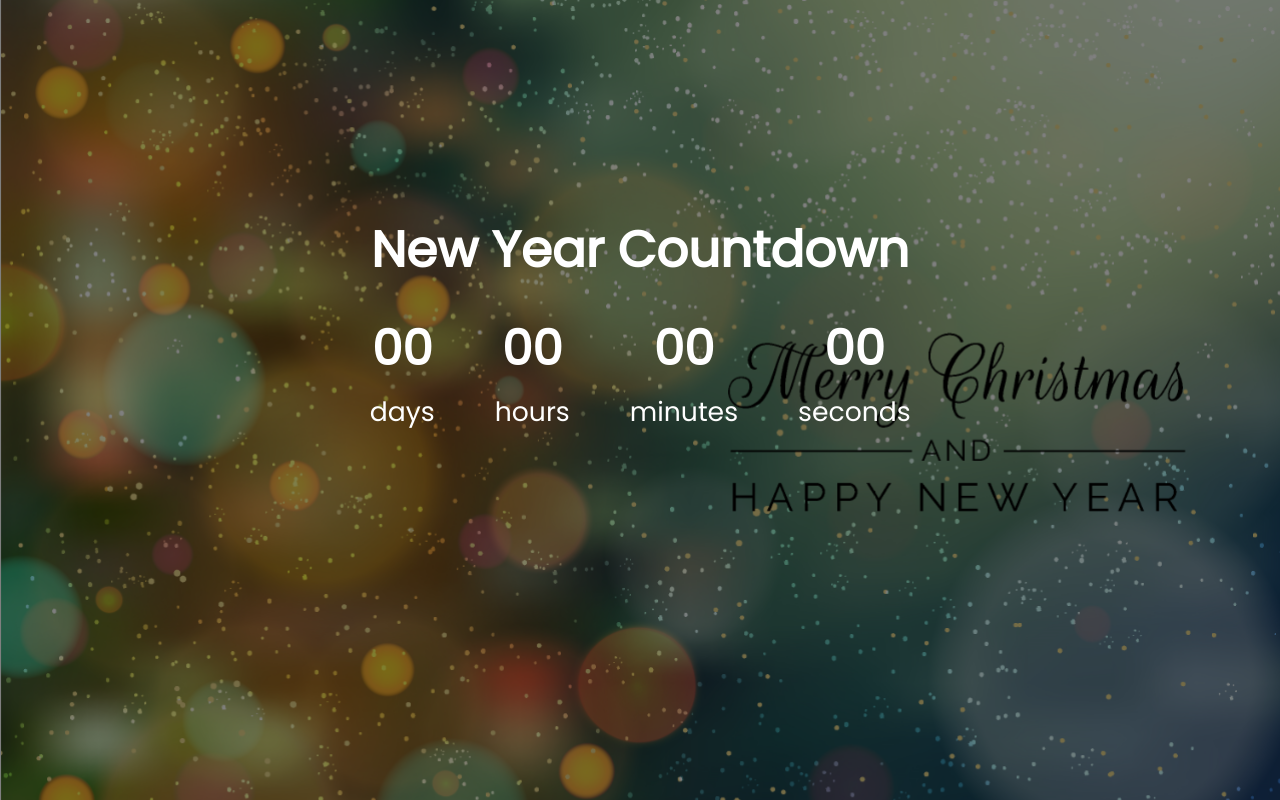
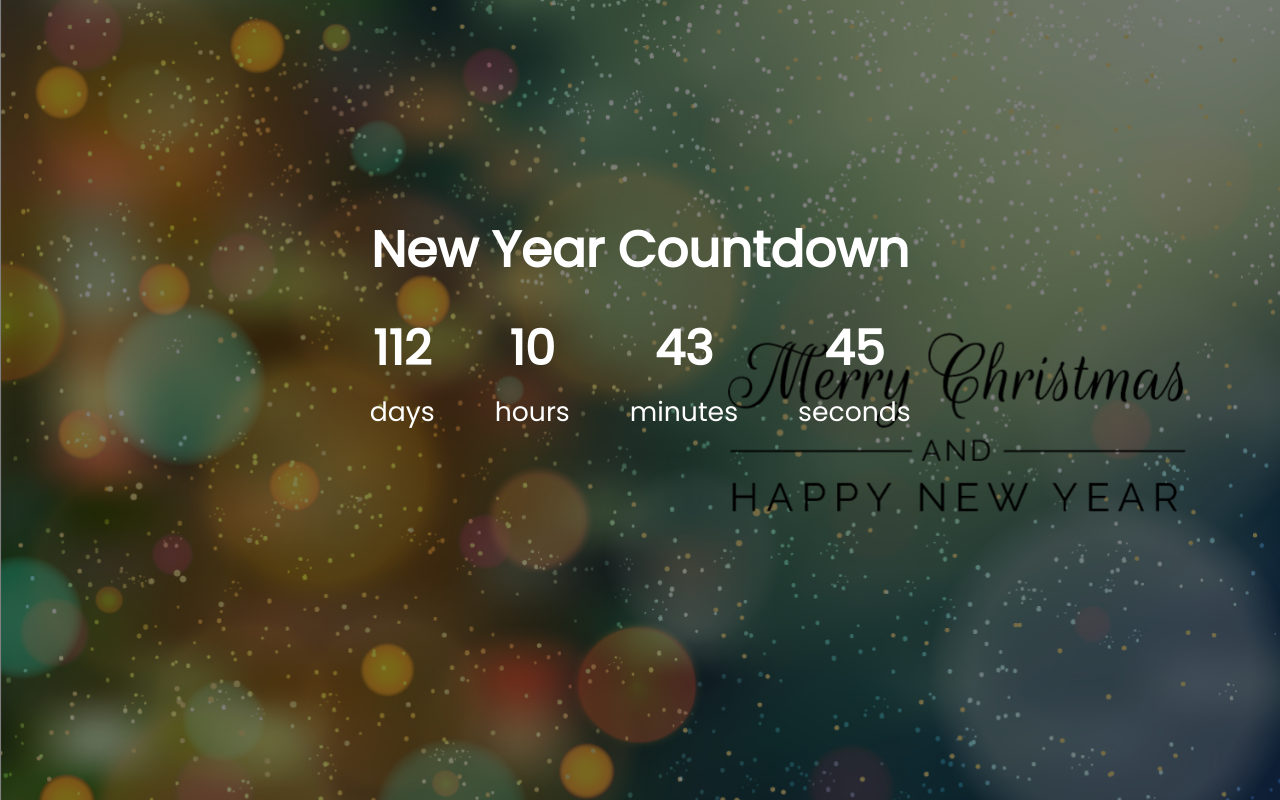
Before and after one commit to btomc/New-Year-Countdown, a plain HTML site: page index.html in a window 1280 px wide. Drawn offline with Linux system fonts and the light colour scheme.

Commit message:
Create the countdown

```diff
--- a/app.js
+++ b/app.js
@@ -0,0 +1,26 @@
+const days = document.getElementById('days')
+const hours = document.getElementById('hours')
+const minutes = document.getElementById('minutes')
+const seconds = document.getElementById('seconds')
+const countdown = document.getElementById('countdown')
+
+const currentYear = new Date().getFullYear()
+
+const newYearTime = new Date(`January 01 ${currentYear + 1} 00:01:00`)
+
+function updateCountdown() {
+    const currentTime = new Date()
+    const diff = newYearTime - currentTime
+
+    const d = Math.floor(diff / 1000 / 60 / 60 / 24)
+    const h = Math.floor(diff / 1000 / 60 / 60) % 24
+    const m = Math.floor(diff / 1000 / 60) % 60
+    const s = Math.floor(diff / 1000) % 60
+
+    days.innerHTML = d
+    hours.innerHTML = h < 10 ? '0' + h : h
+    minutes.innerHTML = m < 10 ? '0' + m : m
+    seconds.innerHTML = s < 10 ? '0' + s : s
+}
+
+setInterval(updateCountdown, 1000)
--- a/css/style.css
+++ b/css/style.css
@@ -57,7 +57,7 @@ h1 {
     margin: 0 0 5px;
 }
 
-@media (max-width: 500px) {
+@media (max-width: 600px) {
     h1 {
         font-size: 45px;
     }
--- a/index.html
+++ b/index.html
@@ -2,7 +2,7 @@
 <html lang="en">
 <head>
     <meta charset="UTF-8">
-    <meta name="viewport" content="width=, initial-scale=1.0">
+    <meta name="viewport" content="width=device-width, initial-scale=1.0">
     <meta http-equiv="X-UA-Compatible" content="ie=edge">
     <link href="https://fonts.googleapis.com/css2?family=Poppins&display=swap" rel="stylesheet">
     <link rel="stylesheet" href="css/style.css">
```
